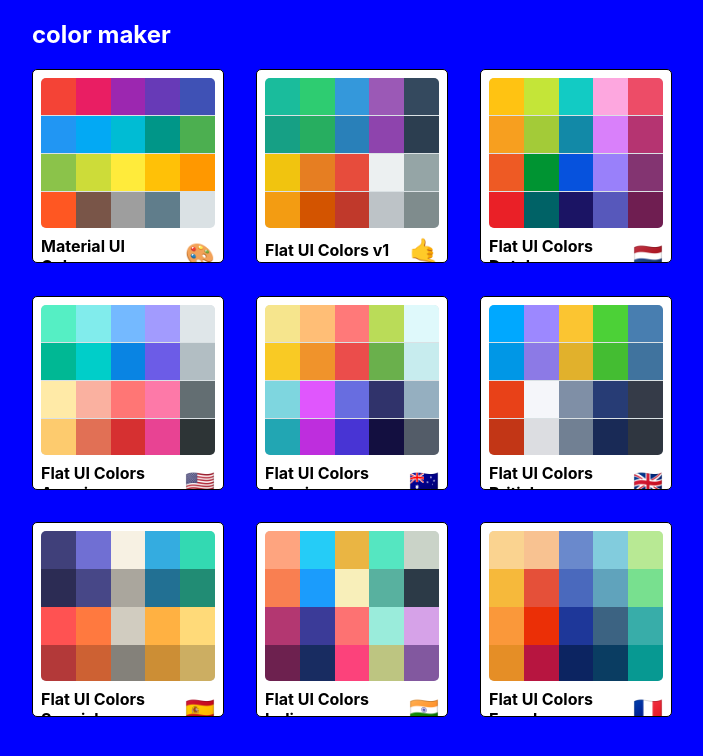
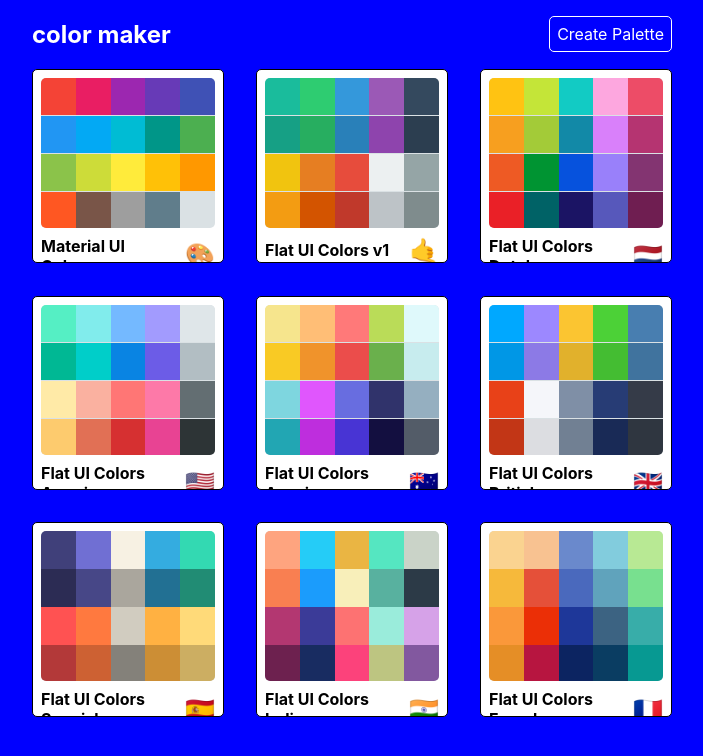
Before and after one commit to gaganssingh/color-maker, a React (Create React App) app: page / in a window 1280 px wide. Shown: the top 756 px of the page, without its empty margins (288-991 px from the left). Built offline with nearby package versions, Linux system fonts and the light colour scheme.

Commit message:
Added the NewPaletteForm & create palette button in nav

```diff
--- a/src/App.js
+++ b/src/App.js
@@ -5,6 +5,7 @@
 import { generatePalette } from "./colorHelpers";
 import PaletteList from "./PaletteList";
 import SingleColorPalette from "./SingleColorPalette";
+import NewPaletteForm from "./NewPaletteForm";
 
 function App() {
   const findPalette = (id) =>
@@ -12,6 +13,7 @@
 
   return (
     <Switch>
+      <Route exact path="/palette/new" render={() => <NewPaletteForm />} />
       <Route
         exact
         path="/"
--- /dev/null
+++ b/src/NewPaletteForm.js
@@ -0,0 +1,15 @@
+import React, { Component } from "react";
+
+class NewPaletteForm extends Component {
+  state = {};
+
+  render() {
+    return (
+      <div>
+        <h1>New Palette Form</h1>
+      </div>
+    );
+  }
+}
+
+export default NewPaletteForm;
--- a/src/PaletteList.js
+++ b/src/PaletteList.js
@@ -1,5 +1,6 @@
 import React, { Component } from "react";
 import { withStyles } from "@material-ui/styles";
+import { Link } from "react-router-dom";
 import MiniPalette from "./MiniPalette";
 import styles from "./styles/PaletteListStyles";
 
@@ -14,6 +15,7 @@
         <div className={classes.container}>
           <nav className={classes.nav}>
             <h1>color maker</h1>
+            <Link to="/palette/new">Create Palette</Link>
           </nav>
           <div className={classes.palettes}>
             {palettes.map((palette) => (
--- a/src/styles/PaletteListStyles.js
+++ b/src/styles/PaletteListStyles.js
@@ -14,10 +14,23 @@
     flexWrap: "wrap",
   },
   nav: {
+    color: "#fff",
     display: "flex",
     width: "100%",
     justifyContent: "space-between",
-    color: "#fff",
+    alignItems: "center",
+    "& a": {
+      textDecoration: "none",
+      color: "#fff",
+      border: "1px solid #fff",
+      padding: "7px",
+      borderRadius: "5px",
+    },
+    "& a:hover": {
+      color: "black",
+      border: "1px solid black",
+      backgroundColor: "#fff",
+    },
   },
   palettes: {
     boxSizing: "border-box",
```
